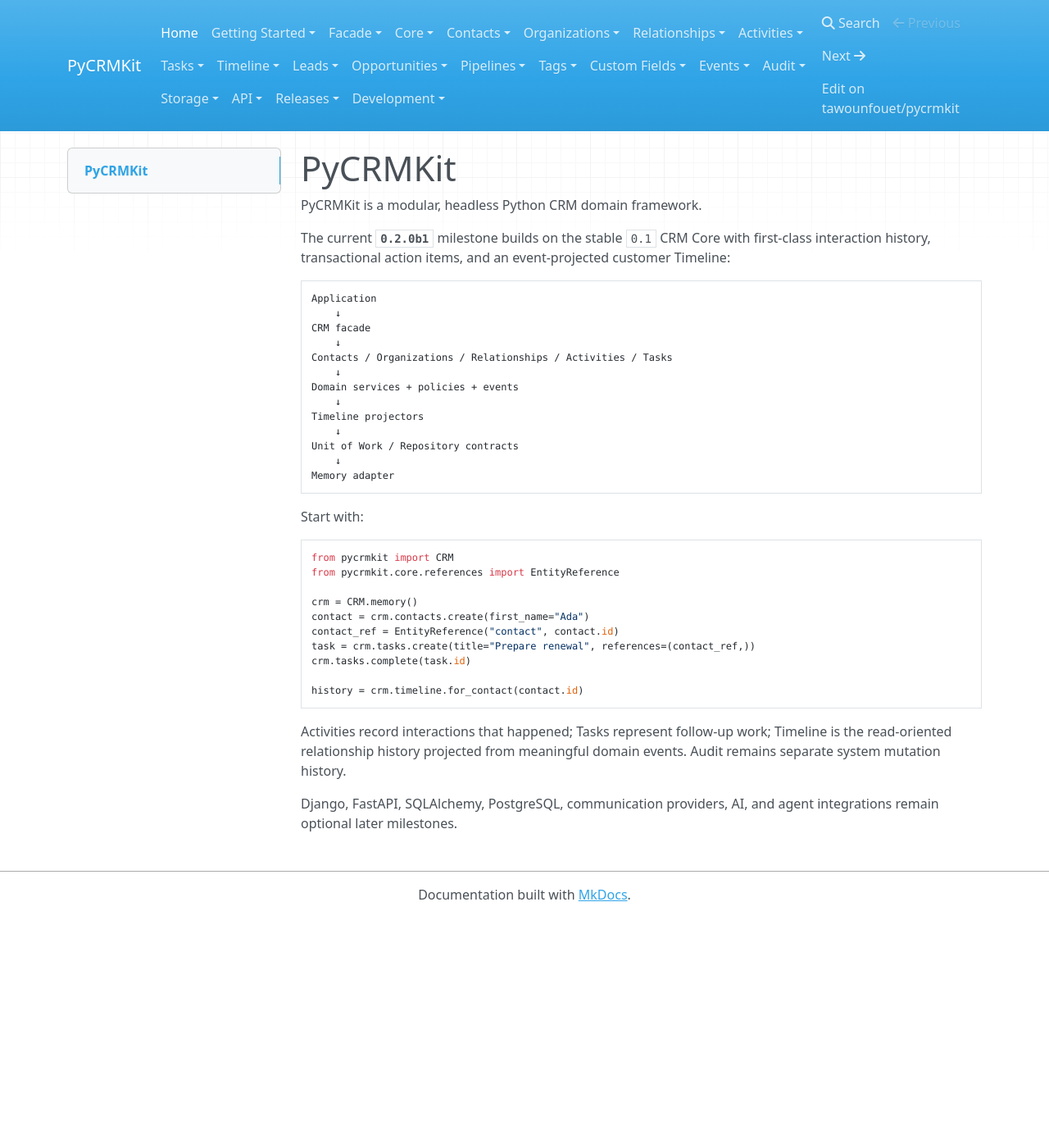
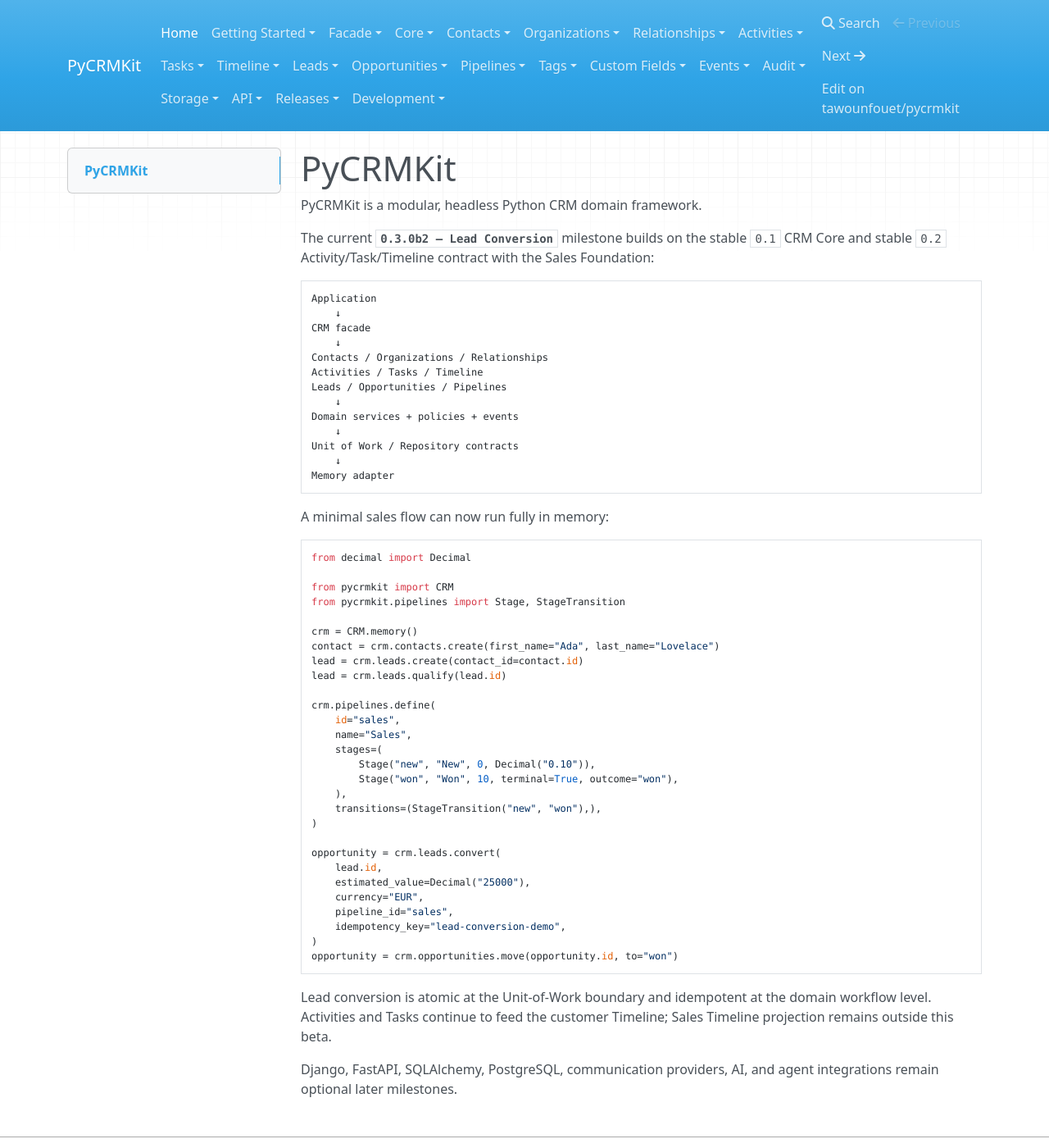
Before and after one commit to tawounfouet/pycrmkit, an MkDocs documentation site: the page built from docs/index.md, in a window 1280 px wide and 1400 px high. Shown: the whole window at 82% size. Built offline with MkDocs 1.6.1, drawn with Linux system fonts in a browser that asks for light colours; nearby versions of some CDN libraries.

Commit message:
docs: document 0.3.0b2 lead conversion

````diff
--- a/docs/index.md
+++ b/docs/index.md
@@ -2,39 +2,62 @@
 
 PyCRMKit is a modular, headless Python CRM domain framework.
 
-The current **`0.2.0b1`** milestone builds on the stable `0.1` CRM Core with first-class interaction history, transactional action items, and an event-projected customer Timeline:
+The current **`0.3.0b2 — Lead Conversion`** milestone builds on the stable
+`0.1` CRM Core and stable `0.2` Activity/Task/Timeline contract with the Sales
+Foundation:
 
 ```text
 Application
     ↓
 CRM facade
     ↓
-Contacts / Organizations / Relationships / Activities / Tasks
+Contacts / Organizations / Relationships
+Activities / Tasks / Timeline
+Leads / Opportunities / Pipelines
     ↓
 Domain services + policies + events
-    ↓
-Timeline projectors
     ↓
 Unit of Work / Repository contracts
     ↓
 Memory adapter
 ```
 
-Start with:
+A minimal sales flow can now run fully in memory:
 
 ```python
+from decimal import Decimal
+
 from pycrmkit import CRM
-from pycrmkit.core.references import EntityReference
+from pycrmkit.pipelines import Stage, StageTransition
 
 crm = CRM.memory()
-contact = crm.contacts.create(first_name="Ada")
-contact_ref = EntityReference("contact", contact.id)
-task = crm.tasks.create(title="Prepare renewal", references=(contact_ref,))
-crm.tasks.complete(task.id)
+contact = crm.contacts.create(first_name="Ada", last_name="Lovelace")
+lead = crm.leads.create(contact_id=contact.id)
+lead = crm.leads.qualify(lead.id)
 
-history = crm.timeline.for_contact(contact.id)
+crm.pipelines.define(
+    id="sales",
+    name="Sales",
+    stages=(
+        Stage("new", "New", 0, Decimal("0.10")),
+        Stage("won", "Won", 10, terminal=True, outcome="won"),
+    ),
+    transitions=(StageTransition("new", "won"),),
+)
+
+opportunity = crm.leads.convert(
+    lead.id,
+    estimated_value=Decimal("25000"),
+    currency="EUR",
+    pipeline_id="sales",
+    idempotency_key="lead-conversion-demo",
+)
+opportunity = crm.opportunities.move(opportunity.id, to="won")
 ```
 
-Activities record interactions that happened; Tasks represent follow-up work; Timeline is the read-oriented relationship history projected from meaningful domain events. Audit remains separate system mutation history.
+Lead conversion is atomic at the Unit-of-Work boundary and idempotent at the
+domain workflow level. Activities and Tasks continue to feed the customer
+Timeline; Sales Timeline projection remains outside this beta.
 
-Django, FastAPI, SQLAlchemy, PostgreSQL, communication providers, AI, and agent integrations remain optional later milestones.
+Django, FastAPI, SQLAlchemy, PostgreSQL, communication providers, AI, and agent
+integrations remain optional later milestones.
````
